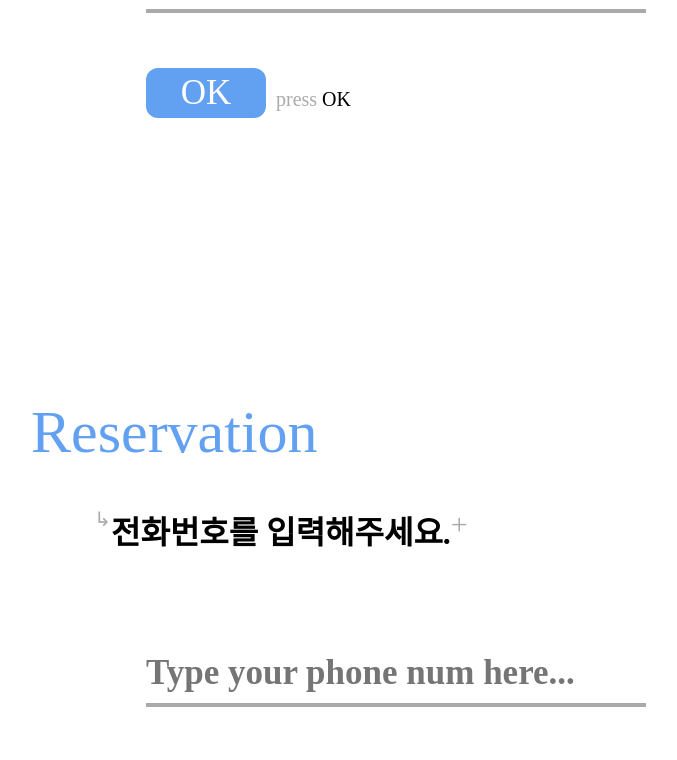
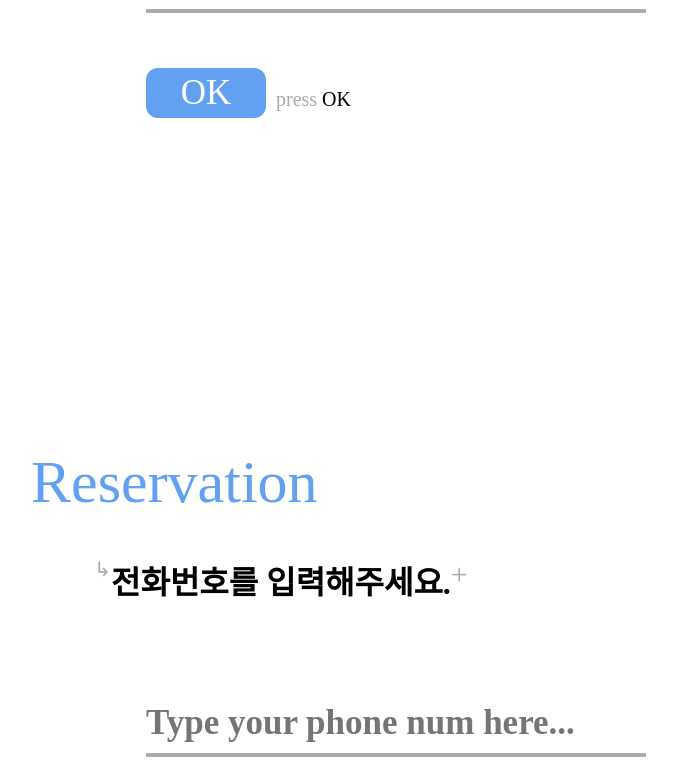
Before and after one commit to f-x-INTEGRAL/f-x-frontend, a Next.js app: page /form in a window 1280 px wide. Shown: the part 596-1356 px from the top of the page, without its empty margins (34-711 px from the left). Built offline with nearby package versions, Linux system fonts and the light colour scheme; a web font is replaced by a local one.

Commit message:
fix: form 페이지 ux 수정

```diff
--- a/src/pages/form/index.tsx
+++ b/src/pages/form/index.tsx
@@ -17,7 +17,7 @@ export const FormWrapper = styled.div`
 `;
 
 export const FormContainer = styled.div`
-  padding-top: 220px;
+  padding: 220px 0 50px 0;
 
   @media (max-width: 768px) {
     padding-top: 300px;
```
